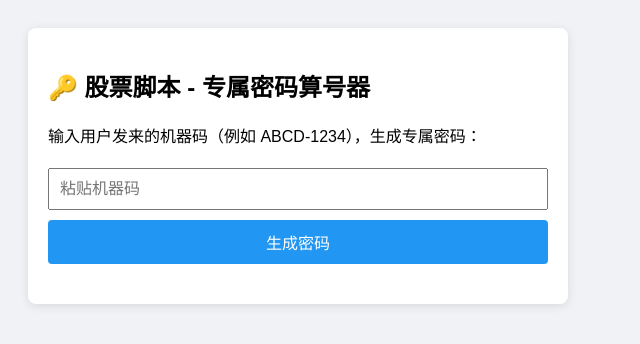
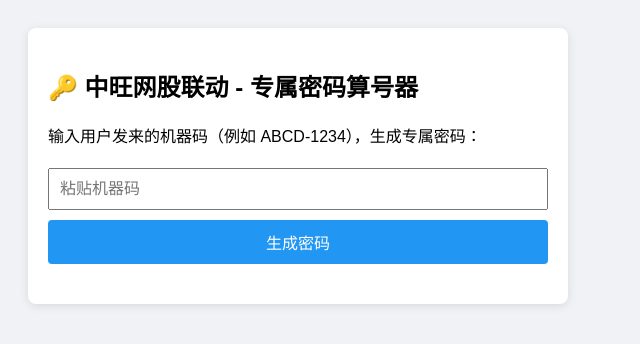
Before and after one commit to zhangguangchang888/stock-calc, a plain HTML site: page index.html in a window 1280 px wide. Shown: the whole page, without its empty margins (0-640 px from the left). Drawn offline with Linux system fonts and the light colour scheme.

Commit message:
Update index.html

```diff
--- a/index.html
+++ b/index.html
@@ -2,7 +2,7 @@
 <html>
 <head>
     <meta charset="utf-8">
-    <title>股票脚本 - 专属算号器</title>
+    <title>中旺网股联动 - 专属算号器</title>
     <style>
         body { font-family: sans-serif; padding: 20px; background: #f0f2f5; }
         .box { background: white; padding: 20px; border-radius: 8px; max-width: 500px; box-shadow: 0 2px 10px rgba(0,0,0,0.1); }
@@ -14,7 +14,7 @@
 </head>
 <body>
     <div class="box">
-        <h2>🔑 股票脚本 - 专属密码算号器</h2>
+        <h2>🔑 中旺网股联动 - 专属密码算号器</h2>
         <p>输入用户发来的机器码（例如 ABCD-1234），生成专属密码：</p>
         <input type="text" id="machineCode" placeholder="粘贴机器码">
         <button onclick="generatePwd()">生成密码</button>
```
